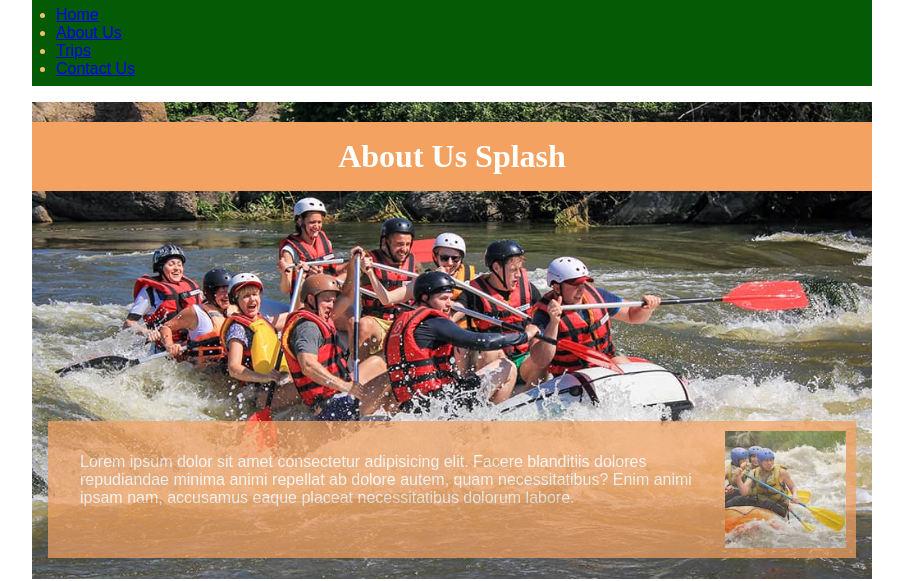
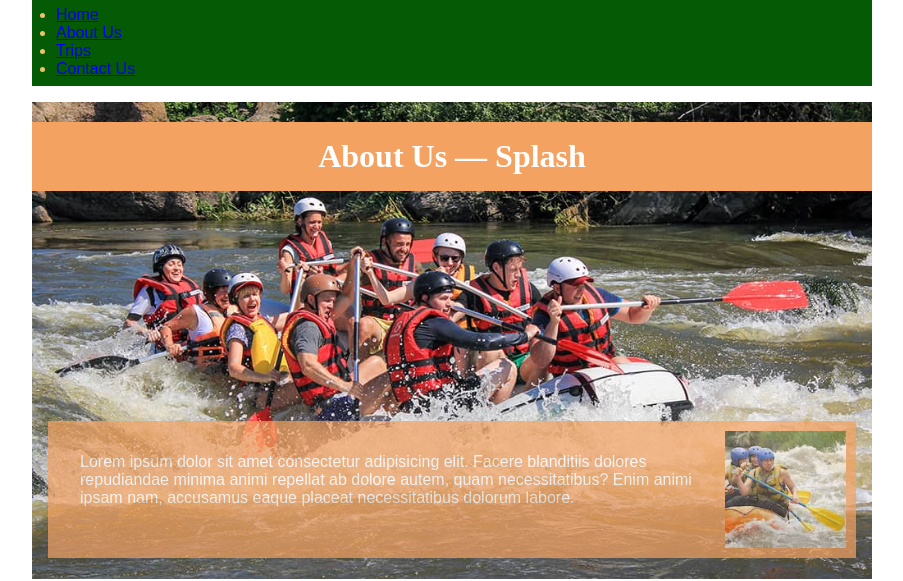
Before and after one commit to vsilva-dev/wdd130, a plain HTML site: page wwr/about.html in a window 1280 px wide. Shown: the part 222-803 px from the top of the page, without its empty margins (188-1091 px from the left). Drawn offline with Linux system fonts and the light colour scheme.

Commit message:
"Fix title"

```diff
--- a/wwr/about.html
+++ b/wwr/about.html
@@ -6,7 +6,7 @@
   <meta name="viewport" content="width=device-width, initial-scale=1.0">
   <meta name="description" content="About us page containing the purpose and history of the company">
   <meta name="author" content="Victor Guillermo Silva">
-  <title>White Water Rafting</title>
+  <title>About Us — Splash</title>
   <link rel="stylesheet" href="styles/rafting.css">
 </head>
 
@@ -29,7 +29,7 @@
 
     <div class="hero">
       <img src="images/rafting.jpg" alt="Groups of people paddling rafts through turbulent whitewater rapids.">
-      <h1>About Us Splash</h1>
+      <h1>About Us — Splash</h1>
       <article>
         <img src="images/rafting_happy_team.webp" alt="">
         <p>Lorem ipsum dolor sit amet consectetur adipisicing elit. Facere blanditiis dolores repudiandae minima animi repellat ab dolore autem, quam necessitatibus? Enim animi ipsam nam, accusamus eaque placeat necessitatibus dolorum labore.
```
